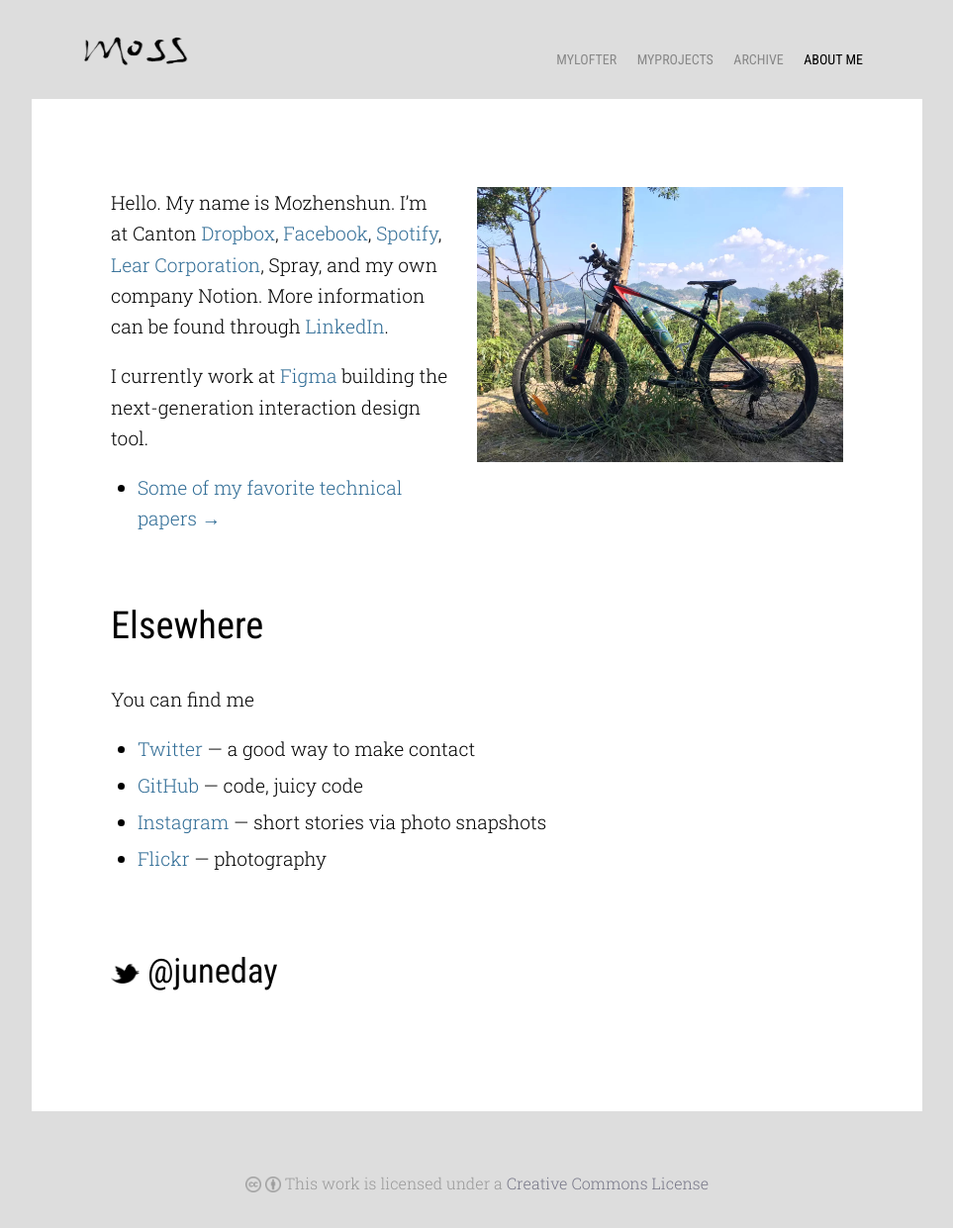
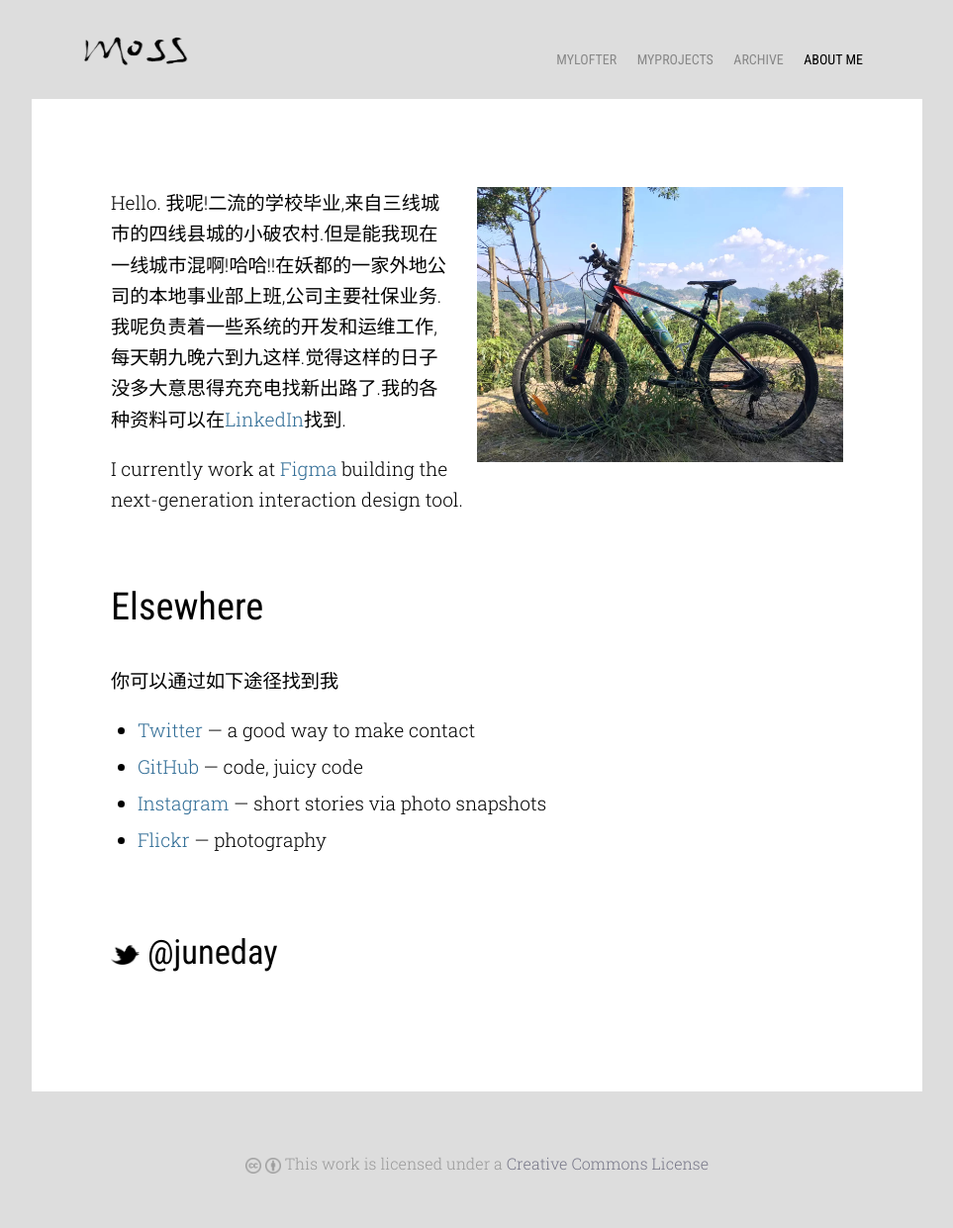
Before and after one commit to callmess/callmess.github.io, a Jekyll site: the page built from about/index.md, in a window 1280 px wide. Shown: the whole page at 99% size, without its empty margins (158-1121 px from the left). Built offline with Jekyll 4.4.1, drawn with Linux system fonts in a browser that asks for light colours.

Commit message:
Update index.md
* update index.md
> update Personal information

```diff
--- a/about/index.md
+++ b/about/index.md
@@ -5,22 +5,14 @@ title: About
 
 <img src="portrait.jpg" width="50%" align="right">
 
-Hello. My name is Mozhenshun. I'm at Canton
-[Dropbox](https://www.dropbox.com/jobs/product/design),
-[Facebook](https://facebook.com/design),
-[Spotify](https://www.spotify.com/),
-[Lear Corporation](http://lear.com/),
-Spray, and my own company Notion.
-More information can be found through [LinkedIn](http://www.linkedin.com/in/莫振顺).
+Hello. 我呢!二流的学校毕业,来自三线城市的四线县城的小破农村.但是能我现在一线城市混啊!哈哈!!在妖都的一家外地公司的本地事业部上班,公司主要社保业务.我呢负责着一些系统的开发和运维工作,每天朝九晚六到九这样.觉得这样的日子没多大意思得充充电找新出路了.我的各种资料可以在[LinkedIn](http://www.linkedin.com/in/莫振顺)找到.
 
 I currently work at [Figma](https://www.figma.com/) building the next-generation interaction design tool.
 
-- [Some of my favorite technical papers &rarr;](https://www.dropbox.com/sh/is0sy5350lr4v9j/AADQlhVSQcRw6vCNKQgGWelqa)
-
-
+<!-- [Some of my favorite technical papers &rarr;](https://www.dropbox.com/sh/is0sy5350lr4v9j/AADQlhVSQcRw6vCNKQgGWelqa) -->
 ## Elsewhere
 
-You can find me
+你可以通过如下途径找到我
 
 - [Twitter](http://twitter.com/juneday0623) — a good way to make contact
 - [GitHub](https://github.com/callmess) — code, juicy code
```
